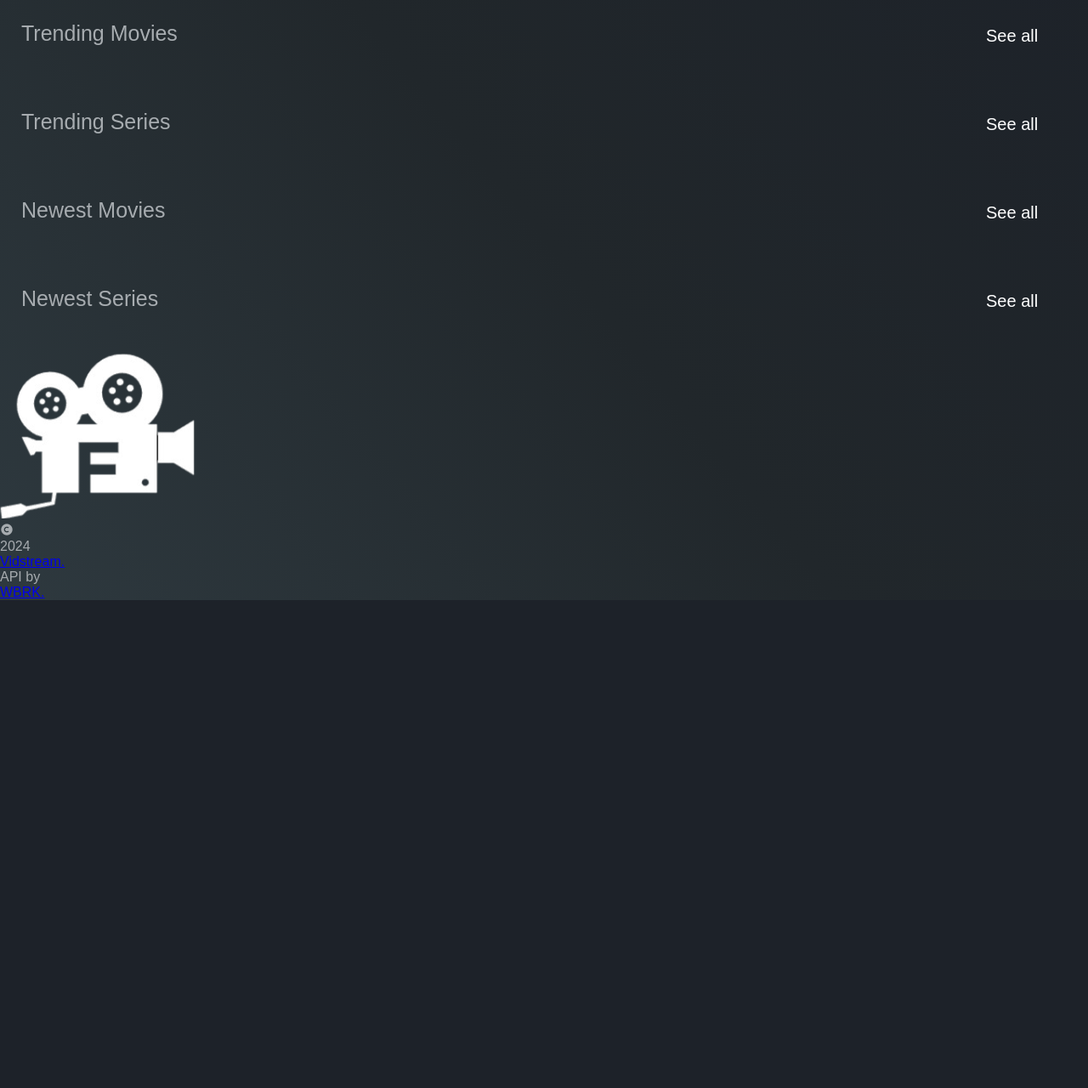
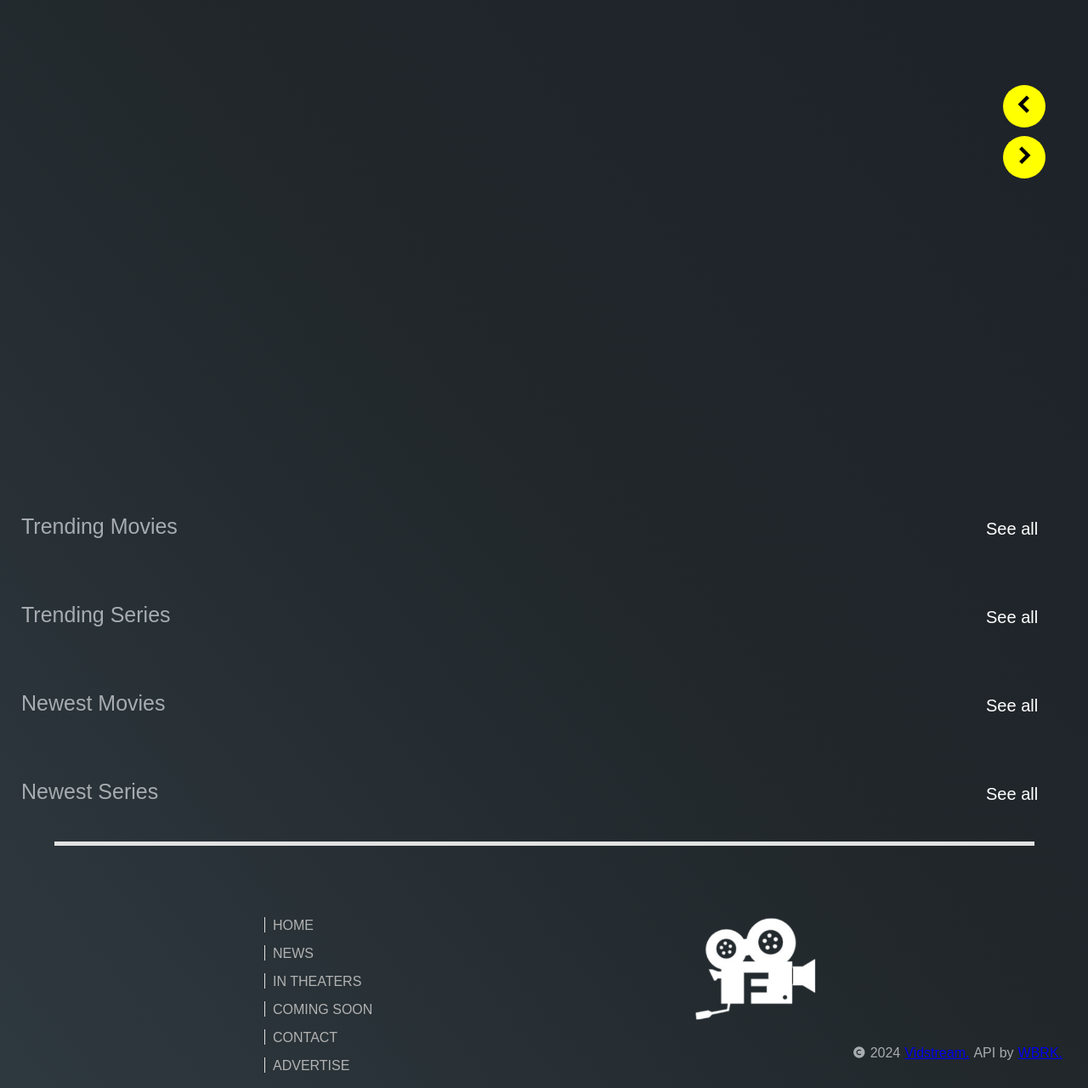
Before and after one commit to JesperD17/Vidstream, a PHP site: page /html/index.php in a window 1280 px wide. Shown: the part 100-1380 px from the top of the page at 85% size. Before the commit the page ends 806 px from the top, so only its background shows below. Run offline with PHP 8.4, Linux system fonts and the light colour scheme.

Commit message:
footer style finishing, slideshow finish, skeleton animation start.

```diff
--- a/Onscreen/css/footer.css
+++ b/Onscreen/css/footer.css
@@ -0,0 +1,44 @@
+.footer {
+    position: relative;
+    height: 200px;
+}
+
+/* footer links */
+.footer_links summary .links {
+    flex-direction: column;
+    display: flex;
+    gap: 15px;
+}
+
+.logo_links {
+    display: flex;
+    height: 60%;
+    justify-content: space-between;
+    margin: 5% 25% 0%
+}
+
+
+/* footer bar */
+.footer .footer_bar::after {
+    content: "";
+    position: absolute;
+    width: 90%;
+    border-style: solid;
+    border-color: rgb(226, 226, 226);
+    border-image: initial;
+    border-width: 5px 1px 0px 0px;
+    left: 5%;
+    top: -45%;
+}
+
+/* collab */
+.WBR_collab_text {
+    display: flex;
+    padding: 30px;
+    justify-content: end;
+    gap: 5px;
+}
+
+.WBR_collab_text a {
+    width: fit-content;
+}
--- a/Onscreen/css/header.css
+++ b/Onscreen/css/header.css
@@ -52,7 +52,7 @@
     width: 83%;
 }
 
-.links {
+#content .links {
     display: flex;
     /* align-items: center; */
 	z-index: 1;
@@ -64,14 +64,14 @@
 
 }
 
-.links a, .links2 a {
+#content .links a {
 	padding: 10px;
     line-height: 50px;
 	border-radius: 10px;
 	font-family: fantasy;
 }
 
-.links a:not(:last-child)::after{
+#content .links a:not(:last-child)::after{
 	content:"";
 	border:1px solid #e2e2e2;
 	border-width: 1px 1px 0 0;
@@ -180,7 +180,12 @@ i.bx.bx-align-left, i.bx.hiden.bx-align-middle {
 
 	}
 
-	.links {
+	i.bx.bx-align-left, i.bx.hiden.bx-align-middle {
+		display: contents;
+		font-size: 35px;
+	}
+
+	#content .links {
 		background: transparent;
 		/* width: auto; */
     	flex-direction: column;
@@ -188,7 +193,7 @@ i.bx.bx-align-left, i.bx.hiden.bx-align-middle {
 		position: relative;
 	}
 
-	.links a {
+	#content .links a {
 		display: none;
 		right: 10px;
 		position: relative;
@@ -196,10 +201,11 @@ i.bx.bx-align-left, i.bx.hiden.bx-align-middle {
 	}
 
 	/* de '| link |'  */
-		.links a:not(:last-child)::after{
+	#content .links a:not(:last-child)::after{
 		display: none;
 	}
 
+	/* Used in footer.css */
 	.links a::before {
 		content: "";
 		border: 1px solid #e2e2e2;
@@ -215,13 +221,8 @@ i.bx.bx-align-left, i.bx.hiden.bx-align-middle {
 
 	summary {
 		position: absolute;
-		/* width: 40px; */
 	}
 
-	i.bx.bx-align-left, i.bx.hiden.bx-align-middle {
-		display: contents;
-		font-size: 35px;
-	}
 }
 
 @media (max-width: 900px) {
--- a/Onscreen/css/homepage.css
+++ b/Onscreen/css/homepage.css
@@ -12,17 +12,26 @@
     -webkit-overflow-scrolling: touch;
     scrollbar-width: none;
     flex-wrap: nowrap !important;
-    position: inherit;
-    transform: scale(1.0);
-    transition: transform 0.5s ease, opacity 0.5s ease;;
+    position: relative;
+    /* transform: scale(1.0); */
+    /* transition: transform 0.5s ease, opacity 0.5s ease; */
 
-
+    height: 600px;;
 }
 
 .slide-Card {
     flex: 0 0 100%;
     scroll-snap-align: start;
-    /* transition: opacity 0.5s ease; */
+
+    opacity: 0;
+
+    position: absolute;
+    top: 0;
+    left: 0;
+    width: 100%;
+    height: 100%;
+
+    transition: visibility  0.2s, opacity 0.2s linear;
 }
 
 .slide-movie-banner {
@@ -87,9 +96,9 @@ button.slide_left, button.slide_right {
 }
 
 .active_style_slide {
-    /* visibility: hidden; */
-    opacity: 0;
-    transition: visibility  0.2s, opacity 0.2s linear;
+    opacity: 1;
+
+
 }
 
 /* active-style-slide  */
@@ -130,6 +139,11 @@ button.slide_left, button.slide_right {
 
 
 /* cards */
+#main {
+    bottom: 20px;
+    position: relative;
+}
+
 .MainCards {
     display: flex;
     gap: 15px;
@@ -203,6 +217,10 @@ i.bx.bxs-star-half {
 
 @media (max-width: 889px) {
     /* slider style & next to info */
+    .output {
+        height: 503px;
+    }
+
     .slide-movie-banner img {
         height: 500px;
     }
--- /dev/null
+++ b/Onscreen/css/skeleton homepage.css
@@ -0,0 +1,13 @@
+.skeleton {
+    animation: skeleton-loading is linear 1s infinity alternate;
+}
+
+@keyframes skeleton-loading {
+    0% {
+        background-color: hsl(200, 20%, 70%);
+    }
+
+    100% {
+        background-color: hsl(200, 20%, 95%);
+    }
+}
--- a/Onscreen/html/footer.html
+++ b/Onscreen/html/footer.html
@@ -1,6 +1,7 @@
 <div class="footer">
+  <div class="footer_bar"></div>
     <div class="logo_links">
-      <img class="footer_Logo" src="../pics/Logo Icon.png">
+
       <div class="footer_links">
         <summary>
           <div class="links">
@@ -13,7 +14,9 @@
           </div>
         </summary>
       </div>
+      <img class="footer_Logo" src="../pics/Logo Icon.png">
     </div>
+
 
     <div class="WBR_collab_text">
       <i class='bx bxs-copyright'></i>
--- a/Onscreen/html/index.php
+++ b/Onscreen/html/index.php
@@ -9,14 +9,16 @@
   <!-- <link rel="stylesheet" href="../css/collapsibleContent.css"> -->
   <link rel="stylesheet" href="../css/homepage.css">
   <link rel="stylesheet" href="../css/general.css">
+  <link rel="stylesheet" href="../css/header.css">
   <link rel="stylesheet" href="../css/footer.css">
-  <link rel="stylesheet" href="../css/header.css"></link>
+  <link rel="stylesheet" href="../css/skeleton homepage.css">
   <link rel="icon" type="image/x-icon" href="../pics/Logo Icon2.png">
   <script src="../js/load_in_API.js" type="module"></script>
 </head>
 
 <body>
 <div id="shell">
+
     <!-- Header -->
     <div id="header">
       <?php include('header.html') ?>
@@ -36,6 +38,7 @@
     </div>
 
     <!-- Headers & text & movies, series etc. -->
+    <div class= ".movie-banner .skeleton"></div>
     <div id="main">
     </div>
 
--- a/Onscreen/js/load_in_API.js
+++ b/Onscreen/js/load_in_API.js
@@ -36,7 +36,7 @@
         // Loads in for every movie
         el.forEach(function (movie_serie, index) {
             const cardClass = `Card ${index + 1}`;
-            const bannerClass = `movie-banner ${index + 1}`;
+            const bannerClass = `movie-banner ${index + 1} skeleton`;
             html += `
             <div class="${cardClass}">
                 <div class="${bannerClass}">
@@ -80,7 +80,6 @@
                         </div>
                     </div>
 
-
                 </div>
             </div>
             `;
--- a/Onscreen/js/slideshowButton.js
+++ b/Onscreen/js/slideshowButton.js
@@ -2,28 +2,37 @@ let slideIndex = 0;
 let slideTime;
 
 export function showSlides() {
-  function slide() {
+  function slide(left = false) {
     // shows next image
+
       let i;
       let slides = document.getElementsByClassName("slide-Card"); // Grabs every slide
 
       for (i = 0; i < slides.length; i++) {
-      slides[i].style.display = "none";
+        // slides[i].style.display = "none";
         slides[i].classList.remove("active_style_slide");
       }
+    if (left) {
+      slideIndex--;
 
+      if (slideIndex < 1) {
+        slideIndex = slides.length;
+      }
+    } else {
       slideIndex++;
-
 
       if (slideIndex > slides.length) {
         slideIndex = 1;
       }
+    }
 
-    slides[slideIndex - 1].style.display = "block"; // shows ++ card evert change
+      // slides[slideIndex - 1].style.display = "block"; // shows ++ card evert change
       slides[slideIndex - 1].classList.add("active_style_slide");
 
-    slideTime = setTimeout(slide, 1000); // Change every 2 seconds
+      slideTime = setTimeout(slide, 3000); // changing seconds
   }
+
+
 
   // timer
   clearTimeout(slideTime);
@@ -40,7 +49,7 @@ export function showSlides() {
     console.log('links');
     clearTimeout(slideTime);
 
-    slide();
+    slide(true);
   });
 
   right.addEventListener('click', () => {
```
Lines whose indentation alone changed are shown as unchanged.
